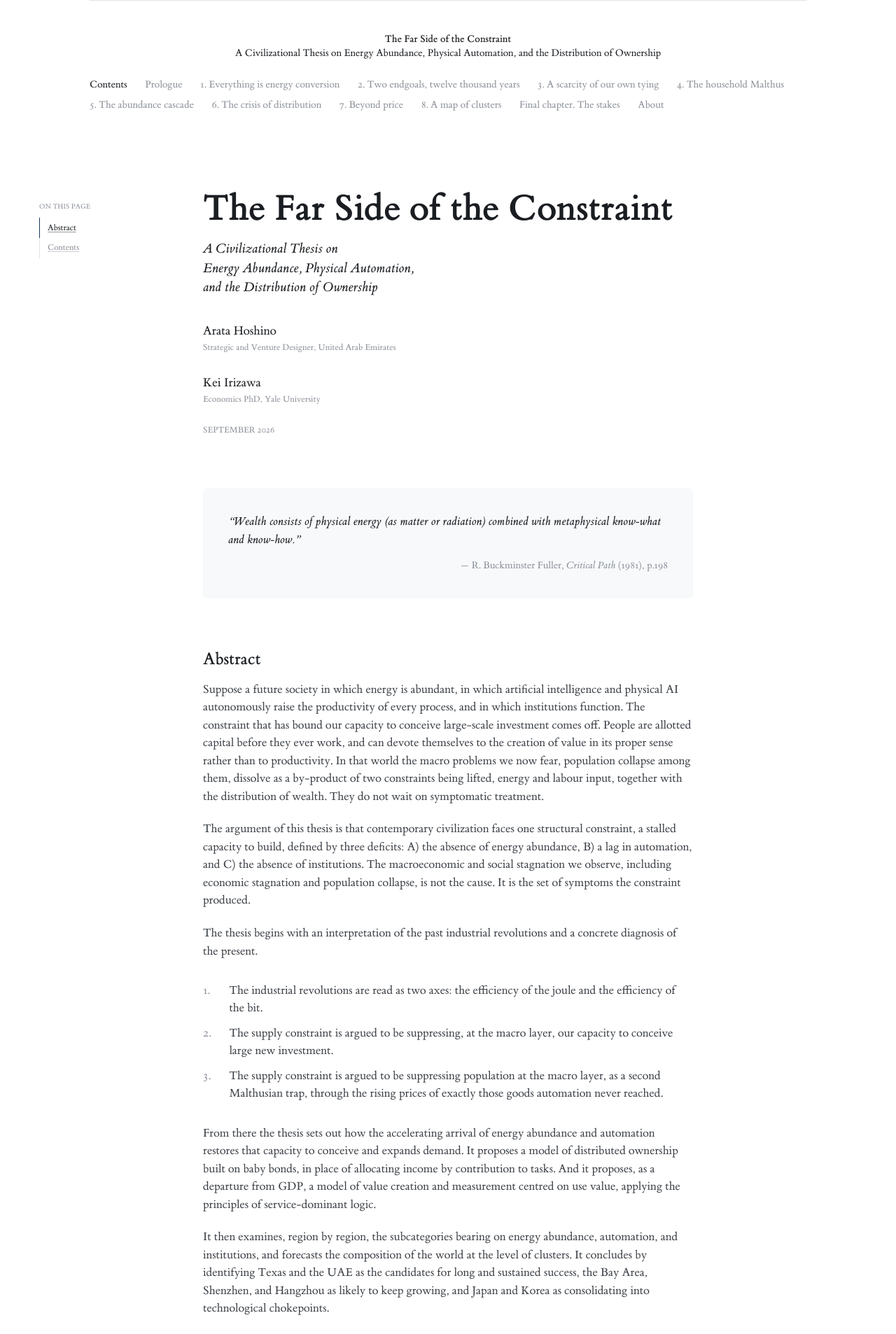
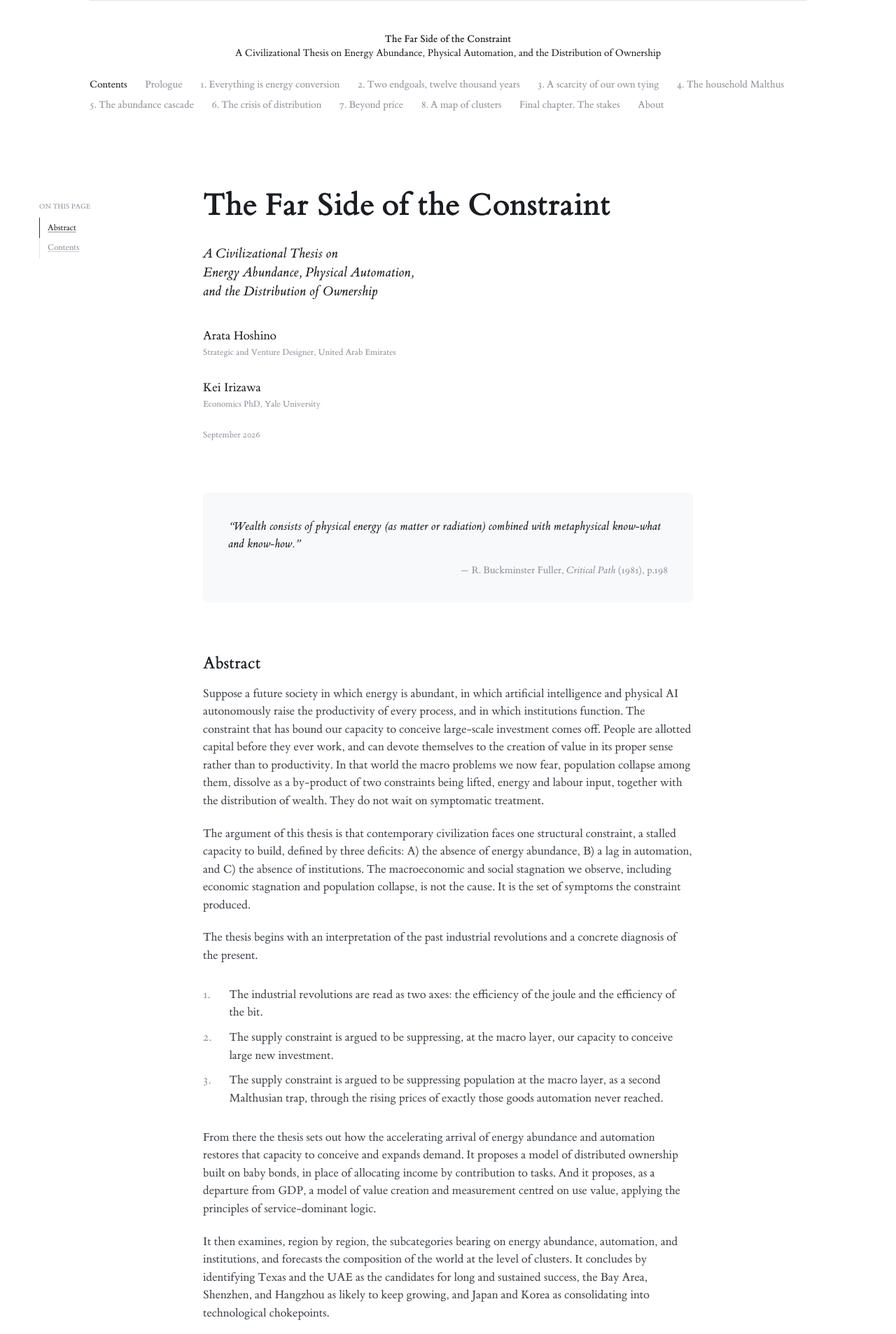
Before and after one commit to arata-hoshino/arata-hoshino.github.io, a Jekyll site: the page built from index.md, in a window 1280 px wide. Shown: the top 1906 px of the page at 70% size. Built offline with Jekyll 4.4.1, drawn with Linux system fonts in a browser that asks for light colours.

Commit message:
Set the thesis title as a chapter title, and the date in ordinary case
The title over the authors drops its own size and weight and takes the
one every chapter title is set at, so the two pages open alike. The date
leaves the uppercase labels with the authors above it.

Co-Authored-By: Claude Opus 5 (1M context) <noreply@anthropic.com>

```diff
--- a/assets/css/style.css
+++ b/assets/css/style.css
@@ -147,7 +147,6 @@ a:focus-visible {
 .eyebrow,
 .prose h3,
 .prose thead th,
-.page-date,
 .toc-note,
 .pager a,
 .site-footer {
@@ -491,11 +490,6 @@ main {
   margin-top: 0;
 }
 
-.titleblock .page-title {
-  margin-bottom: 0;
-  font-size: clamp(2.2rem, 5.4vw, 3.4rem);
-  font-weight: 700;
-}
 
 .page-subtitle {
   margin: 0.7em 0 0;
```
